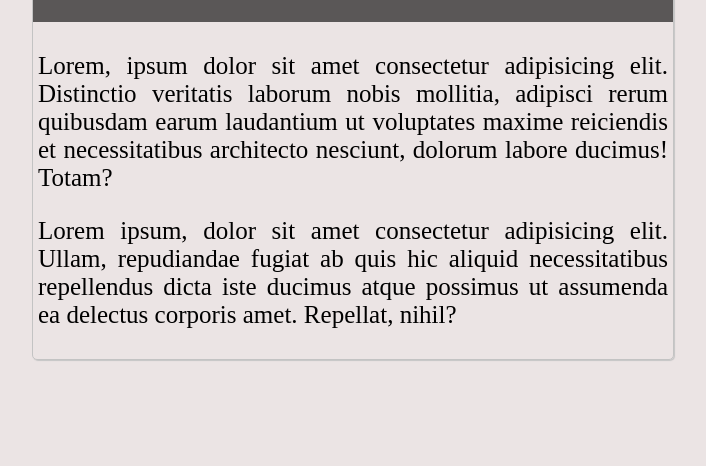
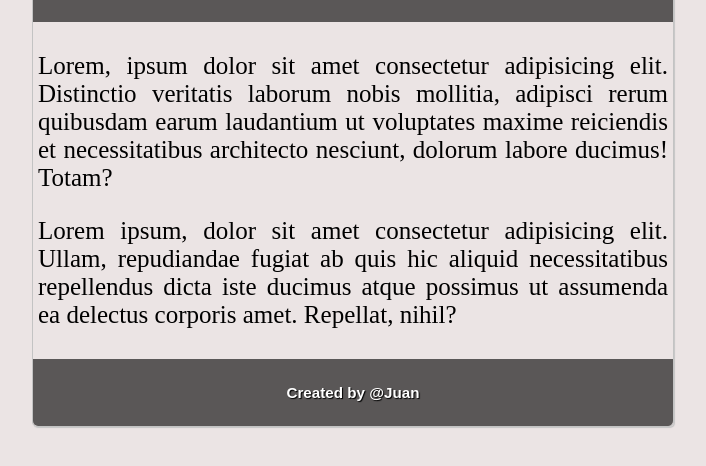
Before and after one commit to d4v1d94/testing, a plain HTML site: page index.html in a window 1280 px wide. Shown: the part 332-798 px from the top of the page, without its empty margins (93-799 px from the left). Drawn offline with Linux system fonts and the light colour scheme.

Commit message:
created footer & styles

```diff
--- a/index.html
+++ b/index.html
@@ -16,6 +16,9 @@
             <p>Lorem, ipsum dolor sit amet consectetur adipisicing elit. Distinctio veritatis laborum nobis mollitia, adipisci rerum quibusdam earum laudantium ut voluptates maxime reiciendis et necessitatibus architecto nesciunt, dolorum labore ducimus! Totam?</p>
             <p>Lorem ipsum, dolor sit amet consectetur adipisicing elit. Ullam, repudiandae fugiat ab quis hic aliquid necessitatibus repellendus dicta iste ducimus atque possimus ut assumenda ea delectus corporis amet. Repellat, nihil?</p>
         </div>
+        <div class="footer">
+            <h3>Created by @Juan</h3>
+        </div>
     </div>
     <script src="app.js"></script>
 </body>
--- a/styles.css
+++ b/styles.css
@@ -25,3 +25,13 @@ body{
     text-align: justify;
     padding: 5px;
 }
+.footer{
+    text-align: center;
+    font-family: Arial, Helvetica, sans-serif;
+    font-size: 13px;
+    color: #fff;
+    text-shadow: 1px 1px 1px #000;
+    background: #5a5757;
+    padding: 10px;
+    border-radius: 0px 0px 5px 5px;
+}
```
